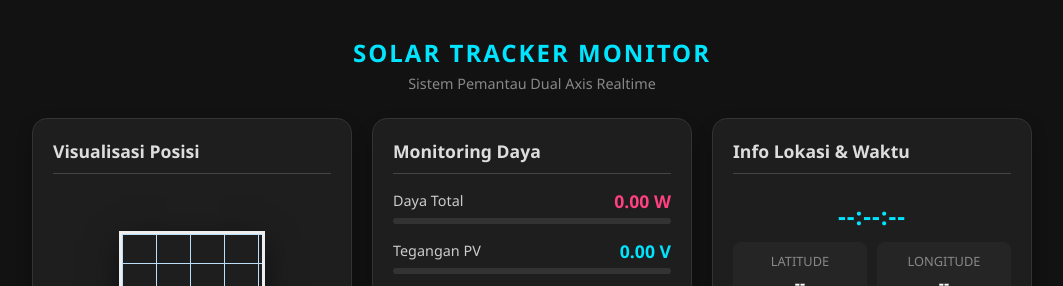
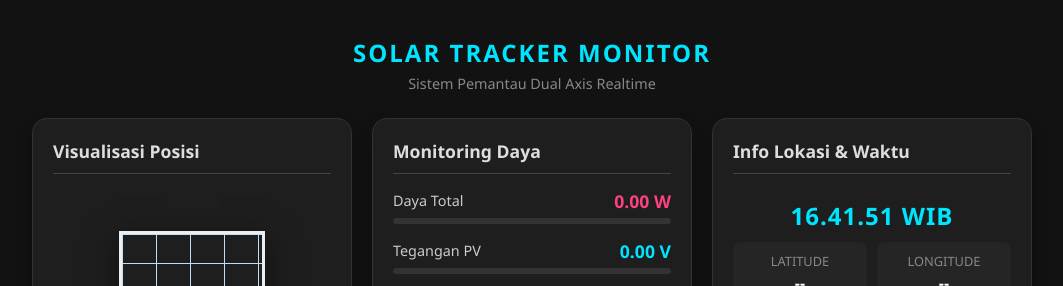
Before and after one commit to arisharahap/SolarTracker-Remote, a plain HTML site: page index.html in a window 1280 px wide. Shown: the top 286 px of the page, without its empty margins (108-1171 px from the left). Drawn offline with Linux system fonts and the light colour scheme; no server answers.

Commit message:
Add real-time clock and update UI logic
Updated the Solar Tracker Dashboard to include a real-time clock feature and modified the Firebase data update logic to prevent conflicts with the clock display.

```diff
--- a/index.html
+++ b/index.html
@@ -264,7 +264,29 @@
         const refStatus = db.ref('status');
         const refControl = db.ref('control');
 
-        // --- FUNGSI UPDATE UI ---
+        // --- FUNGSI JAM REAL-TIME WIB (BARU) ---
+        // Fungsi ini membuat jam berjalan sendiri tanpa menunggu data Firebase
+        function startWIBClock() {
+            setInterval(() => {
+                const now = new Date();
+                const options = {
+                    timeZone: 'Asia/Jakarta',
+                    hour12: false,
+                    hour: '2-digit',
+                    minute: '2-digit',
+                    second: '2-digit'
+                };
+                // Update tampilan jam utama
+                const timeString = now.toLocaleTimeString('id-ID', options);
+                const el = document.getElementById('val-time');
+                if(el) el.innerText = timeString + " WIB";
+            }, 1000); // Update setiap 1000ms (1 detik)
+        }
+
+        // Jalankan jam segera saat web dibuka
+        startWIBClock();
+
+        // --- FUNGSI UPDATE UI DARI FIREBASE ---
         refStatus.on('value', (snapshot) => {
             if(!snapshot.exists()) return;
             const data = snapshot.val();
@@ -275,7 +297,9 @@
             statusEl.innerText = "ONLINE";
             statusEl.style.color = "#00e5ff";
             statusEl.classList.add("blink");
-            document.getElementById('last-sync').innerText = now.toLocaleTimeString();
+
+            // Update Last Sync (Juga dipaksa ke WIB)
+            document.getElementById('last-sync').innerText = now.toLocaleTimeString('id-ID', { timeZone: 'Asia/Jakarta' });
 
             // 1. Update Nilai & Bar
             updateValue('val-watt', data.power.toFixed(2) + " W");
@@ -283,14 +307,13 @@
             updateValue('val-amp', data.current.toFixed(2) + " A");
 
             // Logika Bar:
-            // Power max 50W, Volt max 15V, Amp max 5A (Sesuaikan dengan spesifikasi panel)
             updateBar('bar-watt', data.power, 50);
             updateBar('bar-volt', data.voltage, 15);
-            updateBar('bar-amp', data.current, 5); // Max 5 Ampere
+            updateBar('bar-amp', data.current, 5);
 
-            // 2. Update Lokasi & Waktu
-            updateValue('val-time', data.time || "--:--:--");
-            // Mengambil latitude/longitude dari firebase, jika tidak ada pakai default 0
+            // 2. Update Lokasi (Waktu dihapus dari sini agar tidak bentrok dengan jam real-time)
+            // updateValue('val-time', data.time || "--:--:--");  <-- BARIS INI DIHAPUS/DIKOMENTARI
+
             updateValue('val-lat', data.latitude ? data.latitude.toFixed(6) : "-");
             updateValue('val-lon', data.longitude ? data.longitude.toFixed(6) : "-");
 
```
